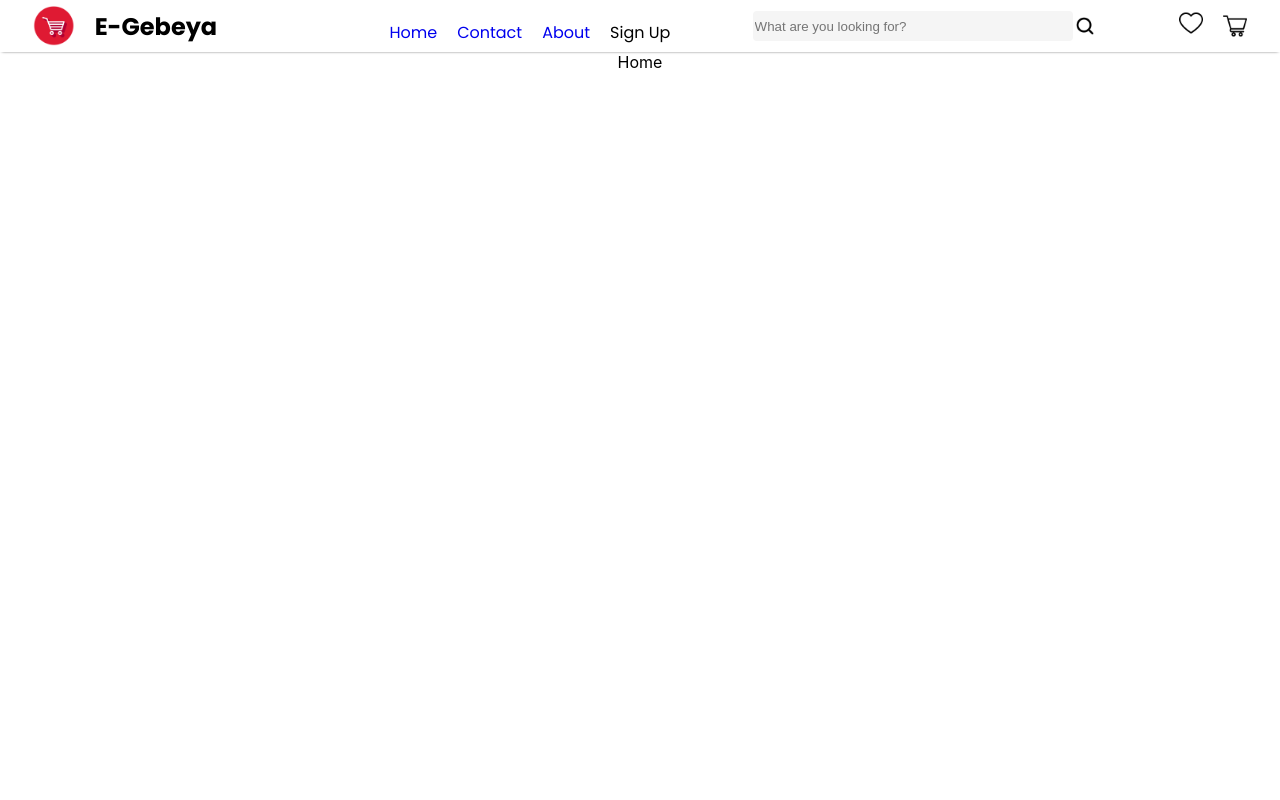
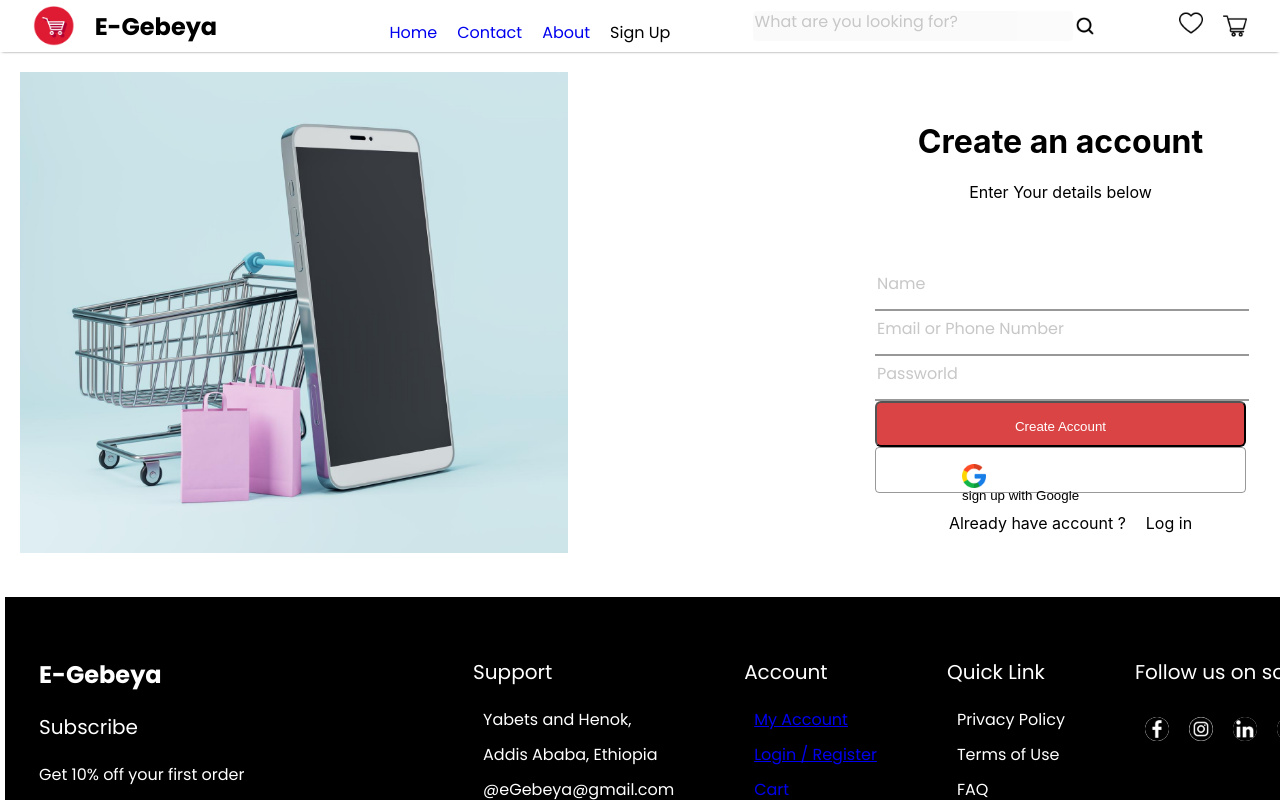
Before and after one commit to CybersoftInt/E-gebeya2, a React (Create React App) app: page / in a window 1280 px wide. Shown: the top 800 px of the page. Built offline with nearby package versions, Linux system fonts and the light colour scheme.

Commit message:
add create account component

```diff
--- a/src/App.js
+++ b/src/App.js
@@ -19,7 +19,7 @@ function App() {
 
       <Navbar/>
       <Routes>
-        <Route path='/' element={<Home/>}/>
+        <Route path='/' element={<CreateAccount/>}/>
         <Route path='/contact' element={<Contact/>}/>
         <Route path='/about' element={<About/>}/>
         <Route path='/wishlist' element={<Wishlist/>}/>
--- a/src/Components/CreateAccount/CreateAccount.css
+++ b/src/Components/CreateAccount/CreateAccount.css
@@ -0,0 +1,70 @@
+.create_account{
+    display: flex;
+    flex-direction: row;
+    margin-bottom: 10px;
+    gap: 30px;
+}
+.image{
+    display: flex;
+    margin: 20px;
+    width: 805px;
+    height: 481px;
+}
+.image img{
+    width: fit-content;
+}
+.create_form{
+    display: flex;
+    flex-direction: column;
+    justify-content: center;
+    width: 371px;
+    height: 530px;
+    gap: 48px;
+}
+input{
+    width: fit-content;
+    padding-bottom: 10px;
+    width: 370px;
+    height: 32px;
+    border: none;
+    border-bottom: 2px solid black;
+    font-family: 'Poppins';
+    font-style: normal;
+    font-weight: 400;
+    font-size: 16px;
+    line-height: 24px;
+    color: #000000;
+    opacity: 0.4;
+}
+.form{
+    gap: 10px;
+}
+#btn1{
+    padding: 16px 122px;
+    gap: 10px;
+    width: 371px;
+    height: 46px;
+    background: #DB4444;
+    color: white;
+    border-radius: 6px;
+}
+#btn2{
+    box-sizing: border-box;
+    display: flex;
+    background: none;
+    flex-direction: column;
+    padding: 16px 86px;
+    width: 371px;
+    height: 46px;
+    border: 1px solid rgba(0, 0, 0, 0.4);
+    border-radius: 4px;
+}
+.create_form img{
+    width: 24px;
+    height: 24px;
+}
+
+.google button{
+    display: flex;
+    flex-direction: row;
+}
--- a/src/Components/CreateAccount/CreateAccount.jsx
+++ b/src/Components/CreateAccount/CreateAccount.jsx
@@ -1,8 +1,34 @@
 import React from 'react'
-
+import './CreateAccount.css'
+import login_create from "../Assets/login_create.png"
+import google_icon from '../Assets/google.png'
 function CreateAccount() {
     return (
-        <div>CreateAccount</div>
+        <div class="create_account">
+            <div className="image">
+                <img src={login_create} alt="" />
+            </div>
+            <div className="create_form">
+                <div className="form_header">
+                <h1>Create an account</h1>
+                <p>Enter Your details below </p>
+                </div>
+                <div className="form">
+                <form action="">
+                    <input type="text" placeholder='Name'/><br/>
+                    <input type="email" placeholder='Email or Phone Number' /><br/>
+                    <input type="password" placeholder='Passworld' /><br/>
+                    <button id='btn1'>Create Account</button><br/>
+                    <div className="google">
+                    <button id='btn2'><img src={google_icon} alt="" />  sign up with Google </button><br/>
+                    </div>
+                    <span>Already have account ?</span><span>Log in</span>
+                </form>
+                </div>
+            </div>
+
+
+        </div>
     )
 }
 
--- a/src/Components/Footer/Footer.css
+++ b/src/Components/Footer/Footer.css
@@ -1,7 +1,9 @@
 .footer {
   display: flex;
-  position: absolute;
-  bottom: 0;
+position: relative;
+width: 1440px;
+height: 340px;
+  margin-bottom: 0;
   width: 100%;
   font-family: "Poppins";
 }
```
Also changed, not shown: src/Components/Assets/google.png (added).
